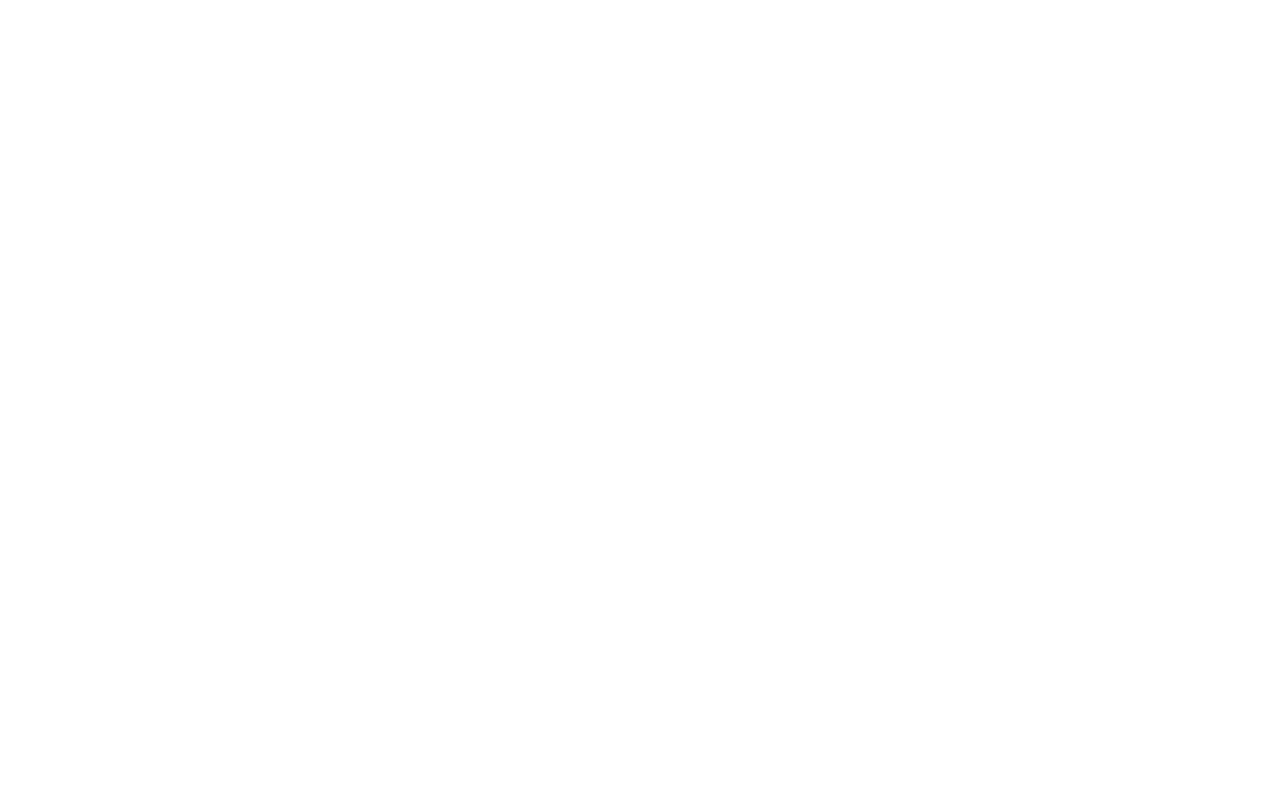
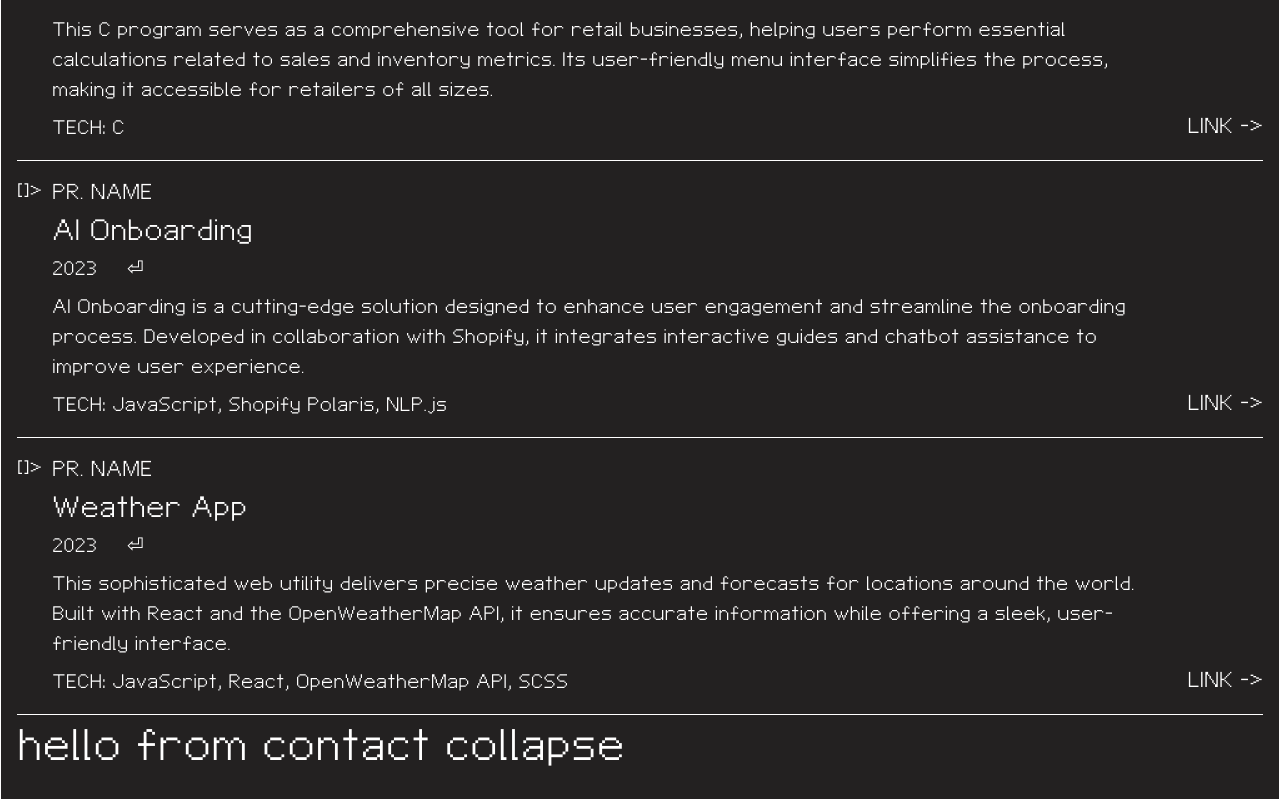
Before and after one commit to SobczakL/portfolio, a React (Vite) app: page /homenew in a window 1280 px wide. Shown: the part 826-1626 px from the top of the page. Before the commit the page ends 800 px from the top, so only its background shows below. Built offline with nearby package versions, Linux system fonts and the light colour scheme.

Commit message:
reworking the main page

```diff
--- a/src/components/projectItem/ProjectItem.jsx
+++ b/src/components/projectItem/ProjectItem.jsx
@@ -2,9 +2,9 @@
 import ProjectItemLinkWindow from "../projectItemLinkWindow/ProjectItemLinkWindow";
 import { useState } from "react";
 export default function ProjectItem({
+    key,
     project,
 }) {
-
     const [showDescription, setShowDescription] = useState(false)
 
     const handleReadMore = () => {
@@ -12,6 +12,7 @@
     }
     return (
         <Box
+            key={key}
             display="flex"
             gap={["10px"]}
             minW="100%"
--- a/src/components/projectsList/ProjectList.jsx
+++ b/src/components/projectsList/ProjectList.jsx
@@ -1,16 +1,16 @@
-import { Box, Flex, Grid } from "@chakra-ui/react";
-import { useState, useEffect, useRef } from "react";
+import { Flex } from "@chakra-ui/react";
 import ProjectItem from "../projectItem/ProjectItem";
 
 export default function ProjectList({ projectContent }) {
 
-    console.log(projectContent)
     return (
         <Flex
+            h="auto"
             direction="column"
         >
             {projectContent && (
                 projectContent.map((project, index) => {
+                    return (
                         <>
                             <ProjectItem
                                 key={index}
@@ -18,6 +18,7 @@
                             >
                             </ProjectItem>
                         </>
+                    )
                 }))}
         </Flex>
     );
--- /dev/null
+++ b/src/components/sections/contactSection/ContactSection.jsx
@@ -0,0 +1,7 @@
+export default function ContactSection(){
+    return(
+    <>
+            <p>hello from contact collapse</p>
+        </>
+    )
+}
--- a/src/pages/Home1.jsx
+++ b/src/pages/Home1.jsx
@@ -1,8 +1,9 @@
-import { Box, Flex } from "@chakra-ui/react";
+import { Flex } from "@chakra-ui/react";
 import Header from "../components/header/Header";
 import portfolioData from "../data/data.json";
 import AboutSection from "../components/sections/aboutSection/AboutSection"
 import ProjectSection from "../components/sections/projectSection/ProjectSection"
+import ContactSection from "../components/sections/contactSection/ContactSection";
 
 export default function Home() {
     return (
@@ -15,8 +16,7 @@
                 boxSizing="border-box"
                 padding={["12px", "16px"]}
                 display="flex"
-                h="100%"
-                maxH="100%"
+                h="auto"
                 flexDirection="column"
                 border="solid white 1px"
                 fontFamily="honey"
@@ -27,6 +27,7 @@
             >
                 <AboutSection />
                 <ProjectSection projectData={portfolioData.Projects}/>
+                <ContactSection />
             </Flex>
         </Flex>
     )
```
Lines whose indentation alone changed are shown as unchanged.
